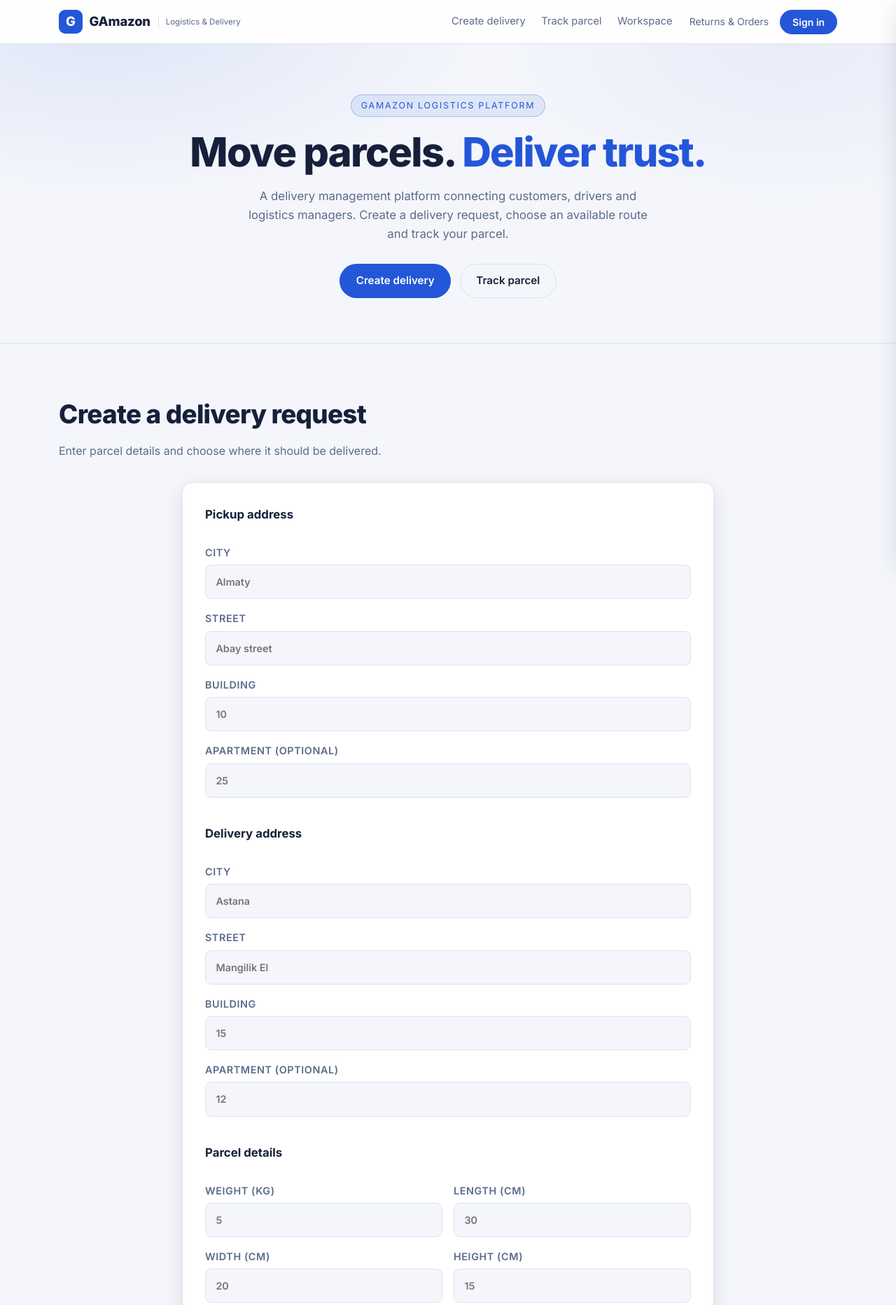
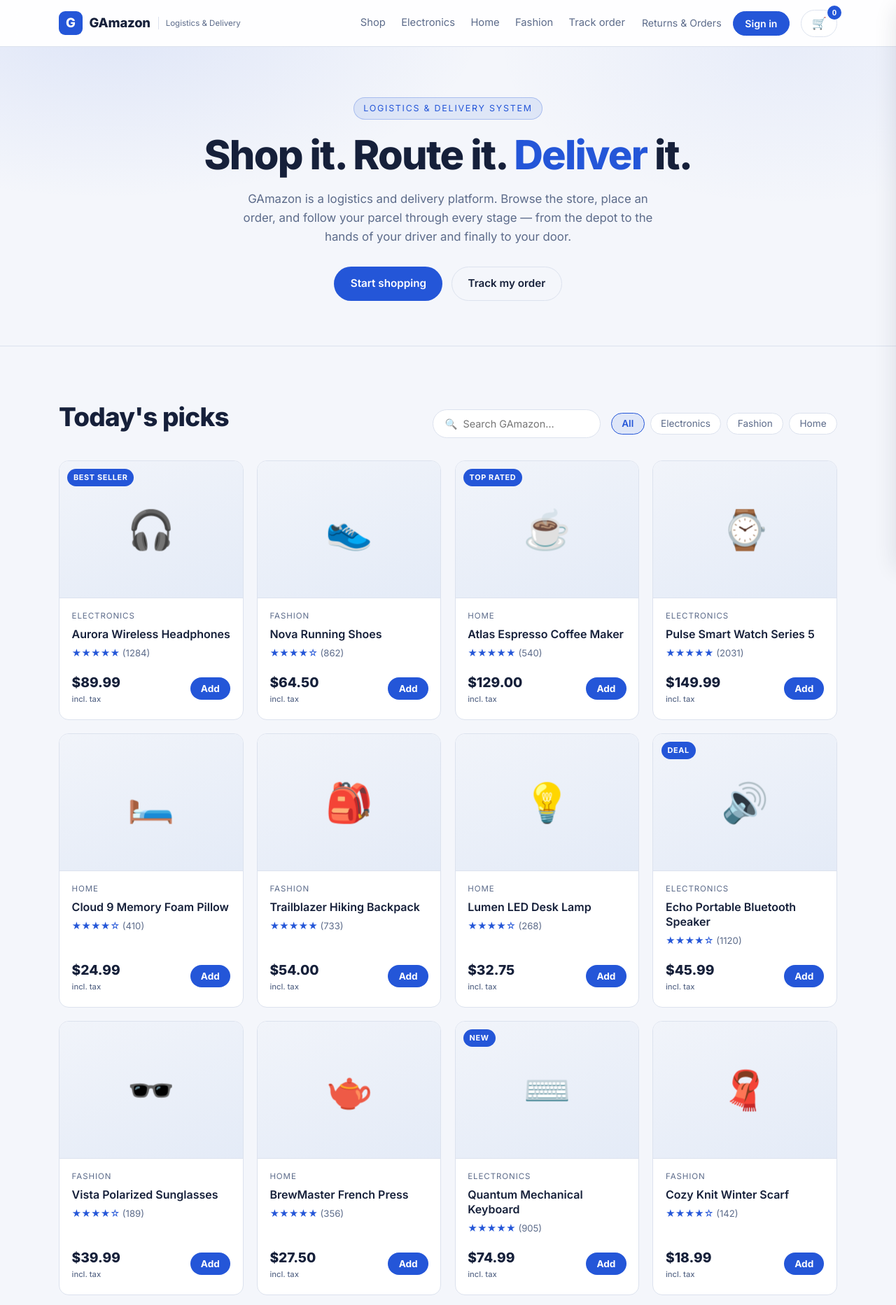
Before and after one commit to sdash921/DB-GAMAZON, a plain HTML site: page index.html in a window 1280 px wide. Shown: the top 1865 px of the page at 70% size. Drawn offline with Linux system fonts and the light colour scheme.

Commit message:
Update index.html

```diff
--- a/index.html
+++ b/index.html
@@ -23,9 +23,11 @@
             </a>
 
             <nav class="nav-links">
-                <a href="#create-delivery">Create delivery</a>
-                <a href="#track">Track parcel</a>
-                <a href="#workspace">Workspace</a>
+                <a href="#shop">Shop</a>
+                <a href="#shop" data-cat="Electronics">Electronics</a>
+                <a href="#shop" data-cat="Home">Home</a>
+                <a href="#shop" data-cat="Fashion">Fashion</a>
+                <a href="#track">Track order</a>
             </nav>
 
             <div class="nav-actions">
@@ -54,6 +56,10 @@
                     </div>
                 </div>
 
+                <button class="cart-btn" id="openCart" aria-label="Open cart">
+                    <span class="cart-icon">🛒</span>
+                    <span class="cart-count" id="cartCount">0</span>
+                </button>
             </div>
         </div>
     </header>
@@ -61,131 +67,69 @@
     <!-- ============ HERO ============ -->
     <section class="hero">
         <div class="hero-inner">
-            <p class="eyebrow">GAmazon Logistics Platform</p>
-            <h1>Move parcels. <span class="accent">Deliver trust.</span></h1>
+            <p class="eyebrow">Logistics &amp; Delivery System</p>
+            <h1>Shop it. Route it. <span class="accent">Deliver</span> it.</h1>
             <p class="hero-lead">
-                A delivery management platform connecting customers,
-                drivers and logistics managers. Create a delivery request,
-                choose an available route and track your parcel.
+                GAmazon is a logistics and delivery platform. Browse the store, place an
+                order, and follow your parcel through every stage — from the depot to the
+                hands of your driver and finally to your door.
             </p>
             <div class="hero-actions">
-                <a href="#create-delivery" class="btn btn-primary">Create delivery</a>
-                <a href="#track" class="btn btn-ghost">Track parcel</a>
+                <a href="#shop" class="btn btn-primary">Start shopping</a>
+                <a href="#track" class="btn btn-ghost">Track my order</a>
             </div>
         </div>
     </section>
 
     <!-- ============ SHOP ============ -->
-    <section class="section" id="create-delivery">
-        <div class="section-head">
-            <h2>Create a delivery request</h2>
-            <p>Enter parcel details and choose where it should be delivered.</p>
+    <section class="section" id="shop">
+        <div class="section-head shop-head">
+            <h2>Today's picks</h2>
+            <div class="shop-tools">
+                <div class="search-box">
+                    <span class="search-icon">🔍</span>
+                    <input type="search" id="searchInput" placeholder="Search GAmazon…" aria-label="Search products">
+                </div>
+                <div class="chips" id="categoryChips">
+                    <!-- filled by JS -->
+                </div>
+            </div>
         </div>
 
-        <div class="delivery-card">
-            <form id="deliveryForm" class="form">
-                <h3>Pickup address</h3>
+        <div class="product-grid" id="productGrid">
+            <!-- filled by JS -->
+        </div>
 
-                <label>City
-                    <input id="pickupCity" type="text" placeholder="Almaty" required>
-                </label>
-
-                <label>Street
-                    <input id="pickupStreet" type="text" placeholder="Abay street" required>
-                </label>
-
-                <label>Building
-                    <input id="pickupBuilding" type="text" placeholder="10" required>
-                </label>
-
-                <label>Apartment (optional)
-                    <input id="pickupApartment" type="text" placeholder="25">
-                </label>
-
-                <h3>Delivery address</h3>
-
-                <label>City
-                    <input id="deliveryCity" type="text" placeholder="Astana" required>
-                </label>
-
-                <label>Street
-                    <input id="deliveryStreet" type="text" placeholder="Mangilik El" required>
-                </label>
-
-                <label>Building
-                    <input id="deliveryBuilding" type="text" placeholder="15" required>
-                </label>
-
-                <label>Apartment (optional)
-                    <input id="deliveryApartment" type="text" placeholder="12">
-                </label>
-
-                <h3>Parcel details</h3>
-
-                <div class="form-grid">
-                    <label>Weight (kg)
-                        <input id="parcelWeight" type="number" min="0.1" step="0.1" placeholder="5" required>
-                    </label>
-
-                    <label>Length (cm)
-                        <input id="parcelLength" type="number" min="1" placeholder="30" required>
-                    </label>
-
-                    <label>Width (cm)
-                        <input id="parcelWidth" type="number" min="1" placeholder="20" required>
-                    </label>
-
-                    <label>Height (cm)
-                        <input id="parcelHeight" type="number" min="1" placeholder="15" required>
-                    </label>
-                </div>
-
-                <label>Delivery type
-                    <select id="deliveryType" required>
-                        <option value="Standard">Standard</option>
-                        <option value="Express">Express</option>
-                    </select>
-                </label>
-
-                <label>Requested delivery date
-                    <input id="requestedDate" type="date" required>
-                </label>
-
-                <button class="btn btn-primary btn-full" type="submit">
-                    Find available routes
-                </button>
-            </form>
-
-            <div id="deliveryMessage" class="delivery-message" hidden></div>
-            <div id="routeOptions" class="route-options"></div>
-        </div>
+        <p class="empty-msg" id="emptyMsg" hidden>No products match your search. Try another keyword.</p>
     </section>
 
     <!-- ============ TRACK ORDER ============ -->
     <section class="section section-alt" id="track">
         <div class="section-head">
-            <h2>Track your parcel</h2>
-            <p>Enter your tracking number to view the parcel's delivery history.</p>
+            <h2>Track your order</h2>
+            <p>Enter your order number and we'll show you exactly where your parcel is.</p>
         </div>
 
         <div class="tracker">
             <div class="tracker-form">
-                <label for="orderInput">Tracking number</label>
+                <label for="orderInput">Order number</label>
                 <div class="tracker-row">
-                    <input type="text" id="orderInput"
-                        placeholder="e.g. GADC7650F73C89"
-                        aria-label="Tracking number">
+                    <input type="text" id="orderInput" placeholder="e.g. GA-104832" aria-label="Order number">
                     <button id="trackBtn" class="btn btn-primary">Track</button>
                 </div>
-
                 <p class="tracker-hint" id="trackerHint">
-                    Enter the tracking number received after confirming your delivery.
+                    Tip: try <button class="linky" data-demo="GA-104832">GA-104832</button> or
+                    <button class="linky" data-demo="GA-104840">GA-104840</button>.
                 </p>
 
-                <div class="order-meta" id="orderMeta"></div>
+                <div class="order-meta" id="orderMeta">
+                    <!-- filled by JS -->
+                </div>
             </div>
 
-            <div class="timeline" id="timeline" aria-live="polite"></div>
+            <div class="timeline" id="timeline" aria-live="polite">
+                <!-- filled by JS -->
+            </div>
         </div>
     </section>
 
```
